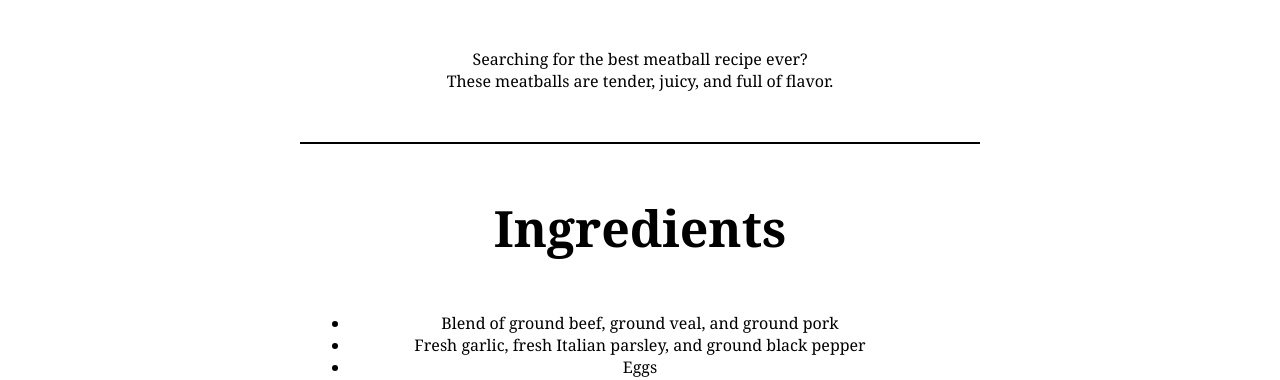
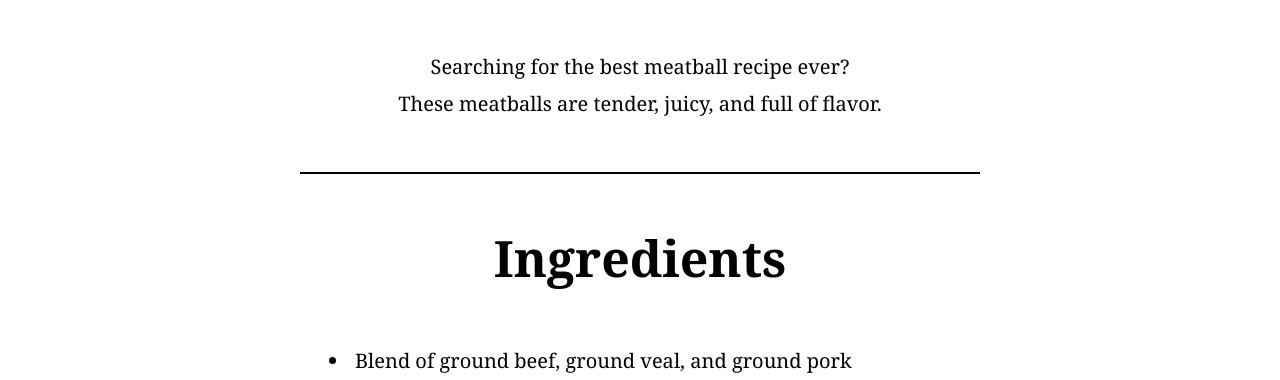
Before and after one commit to alextalijan/odin-recipes, a plain HTML site: page recipes/meatballs.html in a window 1280 px wide. Shown: the part 563-943 px from the top of the page. Drawn offline with Linux system fonts and the light colour scheme.

Commit message:
Add font size and alignment for text in sections

```diff
--- a/css/styles.css
+++ b/css/styles.css
@@ -67,3 +67,13 @@
     padding: 50px;
     margin: 0px 300px;
 }
+
+.section p,
+.section li {
+    font-size: 20px;
+    padding: 5px;
+}
+
+.section li {
+    text-align: left;
+}
```
